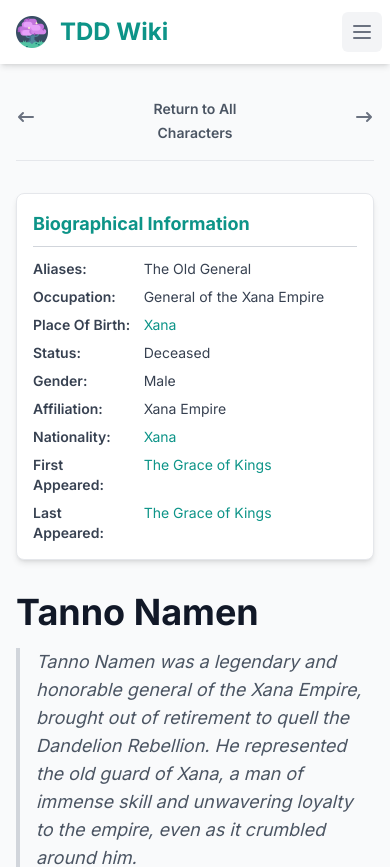
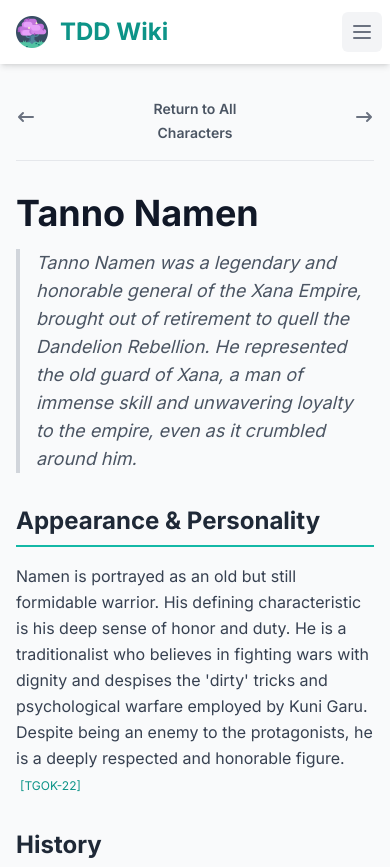
Before and after one commit to arman-101/dandelion-wiki, a Next.js app: page /characters/tanno-namen in a window 390 px wide. Shown: the top 867 px of the page. Built offline with nearby package versions, Linux system fonts and the light colour scheme.

Commit message:
title order

```diff
--- a/app/components/layout/PageTemplate.tsx
+++ b/app/components/layout/PageTemplate.tsx
@@ -90,7 +90,7 @@ export default function PageTemplate({
         <div className={className}>
             <div className="flex flex-col lg:flex-row gap-8">
                 {/* Main Content Area */}
-                <div className="w-full lg:w-2/3 order-2 lg:order-1">
+                <div className="w-full lg:w-2/3 order-1 lg:order-1">
                     <h1 className="text-4xl md:text-5xl font-bold text-text-primary dark:text-text-primary mb-4">
                         {pageData.name}
                     </h1>
@@ -104,7 +104,7 @@ export default function PageTemplate({
                 </div>
 
                 {/* Sidebar with InfoBox only */}
-                <div className="w-full lg:w-1/3 order-1 lg:order-2">
+                <div className="w-full lg:w-1/3 order-2 lg:order-2">
                     <div className="sticky top-24">
                         <InfoBox
                             title={infoBoxTitle}
```
